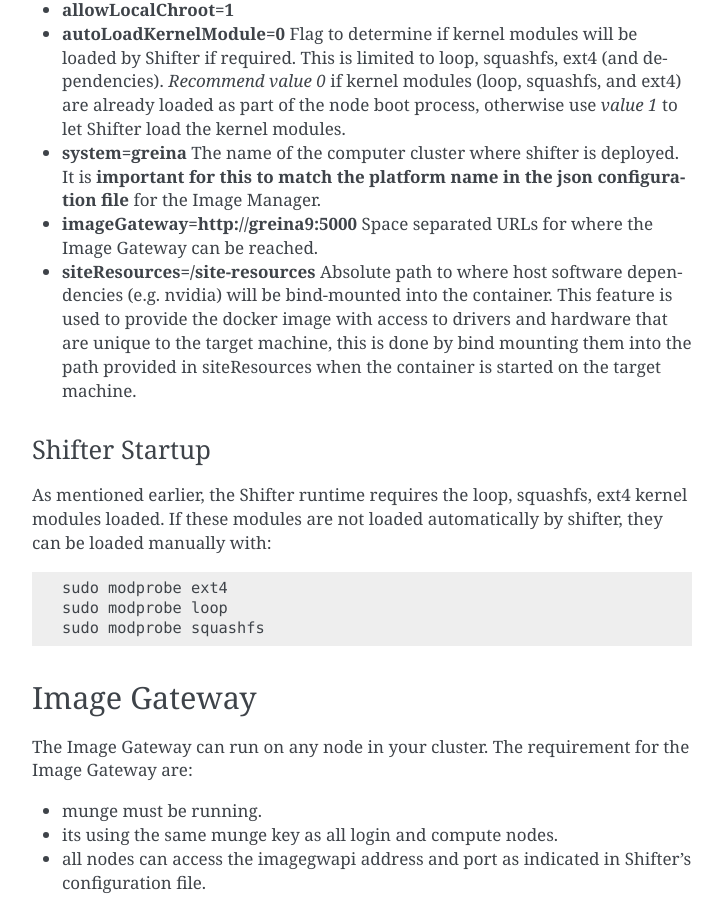
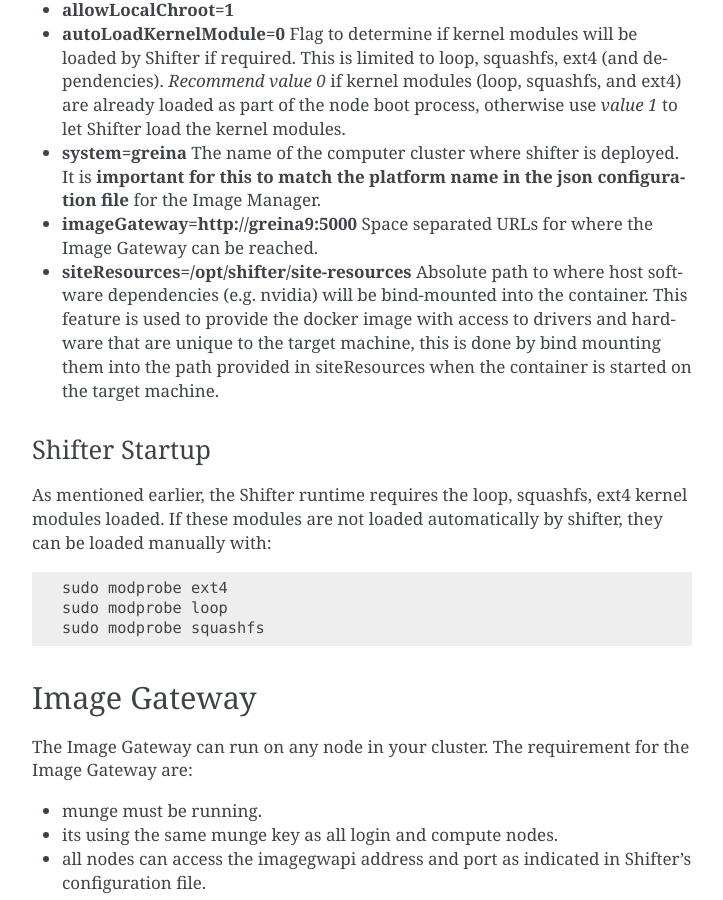
Before and after one commit to NERSC/shifter, a Sphinx documentation site: the page built from doc/install/manualinstallgpu.rst, in a window 1280 px wide and 900 px high, scrolled down 2611 px. Shown: the whole window, without its empty margins (388-1111 px from the left). Built offline with Sphinx 7.4.7, drawn with Linux system fonts in a browser that asks for light colours.

Commit message:
better documented siteResources configuration variable

```diff
--- a/doc/install/manualinstallgpu.rst
+++ b/doc/install/manualinstallgpu.rst
@@ -101,7 +101,7 @@
 * **autoLoadKernelModule=0** Flag to determine if kernel modules will be loaded by Shifter if required. This is limited to loop, squashfs, ext4 (and dependencies). *Recommend value 0* if kernel modules (loop, squashfs, and ext4) are already loaded as part of the node boot process, otherwise use *value 1* to let Shifter load the kernel modules.
 * **system=greina** The name of the computer cluster where shifter is deployed. It is **important for this to match the platform name in the json configuration file** for the Image Manager.
 * **imageGateway=http://greina9:5000** Space separated URLs for where the Image Gateway can be reached.
-* **siteResources=/site-resources** Absolute path to where host software dependencies (e.g. nvidia) will be bind-mounted into the container. This feature is used to provide the docker image with access to drivers and hardware that are unique to the target machine, this is done by bind mounting them into the path provided in siteResources when the container is started on the target machine.
+* **siteResources=/opt/shifter/site-resources** Absolute path to where host software dependencies (e.g. nvidia) will be bind-mounted into the container. This feature is used to provide the docker image with access to drivers and hardware that are unique to the target machine, this is done by bind mounting them into the path provided in siteResources when the container is started on the target machine.
 
 
 Shifter Startup
```
Also changed, not shown: 1 other file.
